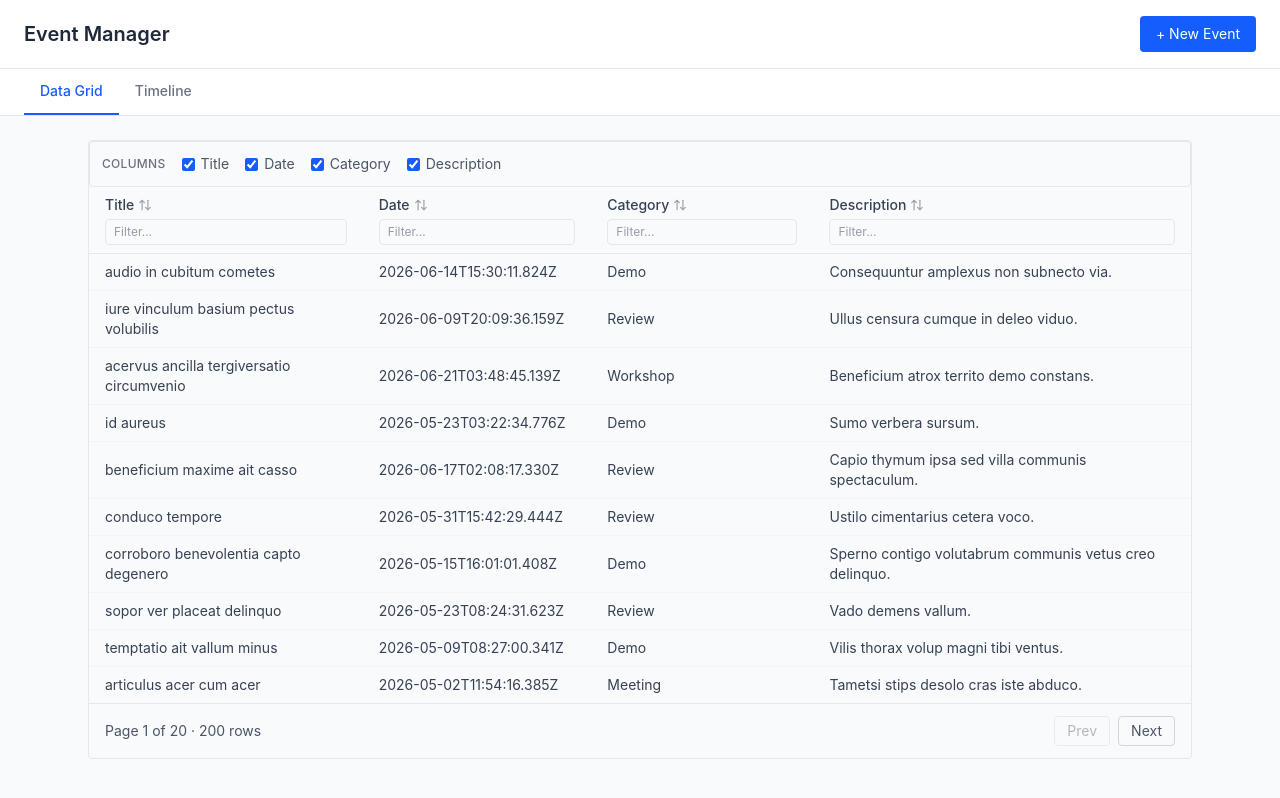
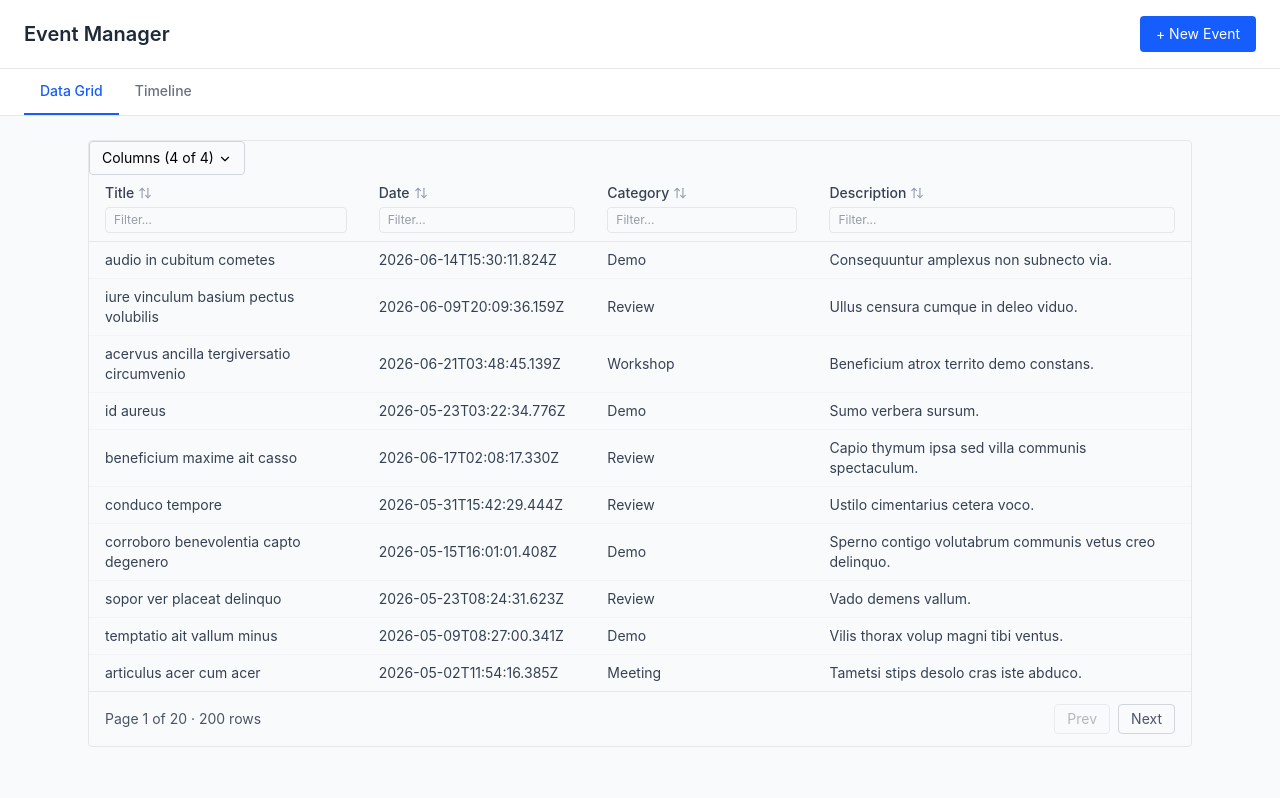
Before and after one commit to amitnagar19/react-event-manager, a React (Vite) app: page / in a window 1280 px wide. Built offline with nearby package versions, Linux system fonts and the light colour scheme.

Commit message:
feat: improve column toggle dropdown UI

```diff
--- a/src/components/DataGrid/ColumnToggle.tsx
+++ b/src/components/DataGrid/ColumnToggle.tsx
@@ -1,20 +1,46 @@
 import type { Table } from '@tanstack/react-table';
+import { useEffect, useRef, useState } from 'react';
+import { ChevronDown } from 'lucide-react';
 
 interface Props<T> {
     table: Table<T>;
 }
 
 function ColumnToggle<T>({ table }: Props<T>) {
+    const [open, setOpen] = useState(false);
+    const ref = useRef<HTMLDivElement>(null);
+
+    const visibleCount = table.getVisibleLeafColumns().length;
+    const totalCount = table.getAllLeafColumns().length;
+
+    useEffect(() => {
+        const handleClickOutside = (e: MouseEvent) => {
+            if (ref.current && !ref.current.contains(e.target as Node)) {
+                setOpen(false);
+            }
+        };
+        document.addEventListener('mousedown', handleClickOutside);
+        return () => document.removeEventListener('mousedown', handleClickOutside);
+    }, []);
+
     return (
-        <div className="flex items-center gap-4 p-3 bg-gray-50 rounded border border-gray-200">
-            <span className="text-xs font-medium text-gray-500 uppercase tracking-wide shrink-0">
-                Columns
-            </span>
-            <div className="flex gap-4 flex-wrap">
+        <div ref={ref} className="relative inline-block">
+            <button
+                onClick={() => setOpen((o) => !o)}
+                className="px-3 py-1.5 text-sm border border-gray-300 rounded hover:bg-gray-50 cursor-pointer"
+            >
+                Columns ({visibleCount} of {totalCount})
+                <ChevronDown size={14} className="inline ml-1" />
+            </button>
+            {open && (
+                <div className="absolute left-0 mt-1 w-48 bg-white border border-gray-200 rounded shadow-lg z-10 p-2">
+                    <div className="px-2 py-1 text-xs text-gray-400 font-medium uppercase tracking-wide border-b border-gray-100 mb-1">
+                        Show / Hide
+                    </div>
                     {table.getAllLeafColumns().map((col) => (
                         <label
                             key={col.id}
-                        className="flex items-center gap-1.5 text-sm text-gray-600 cursor-pointer"
+                            className="flex items-center gap-2 px-2 py-1 hover:bg-gray-50 rounded cursor-pointer text-sm"
                         >
                             <input
                                 type="checkbox"
@@ -26,6 +52,7 @@ function ColumnToggle<T>({ table }: Props<T>) {
                         </label>
                     ))}
                 </div>
+            )}
         </div>
     );
 }
```
Lines whose indentation alone changed are shown as unchanged.
